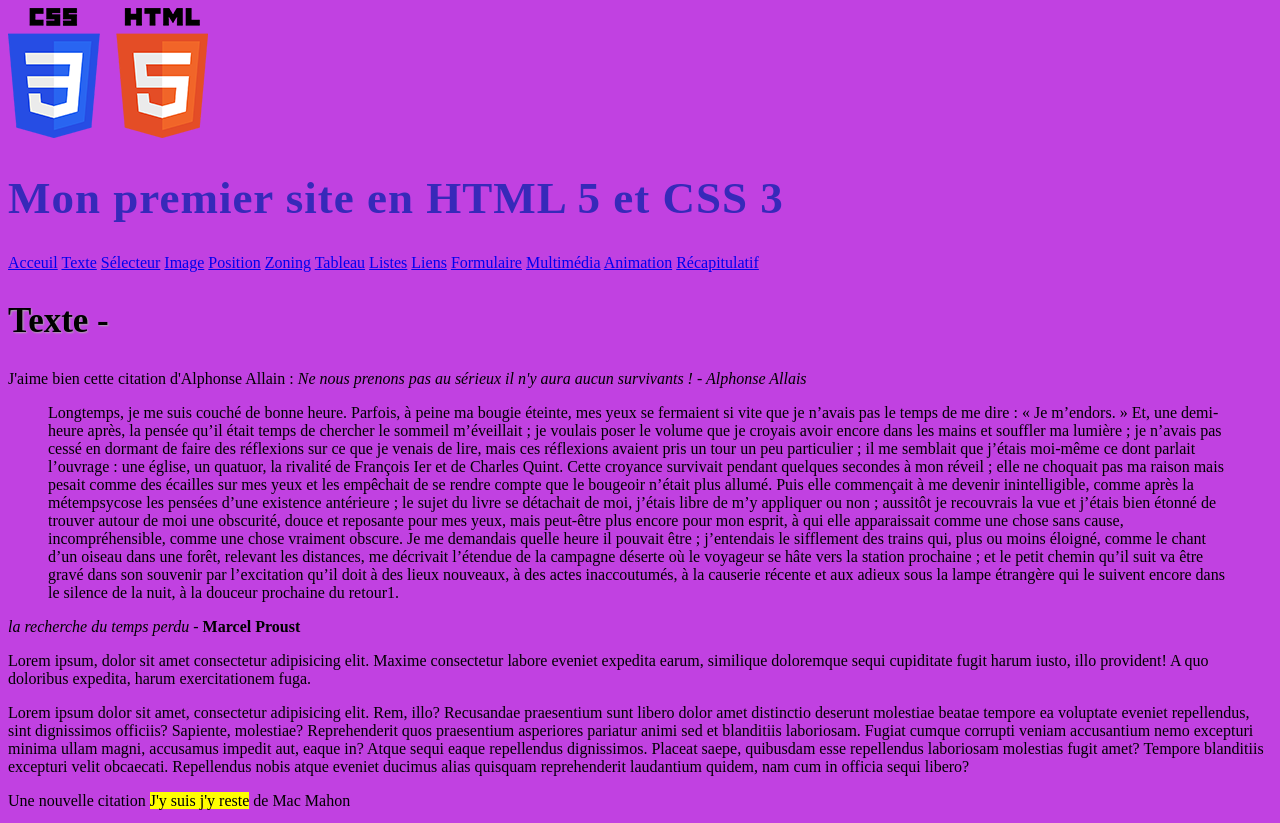
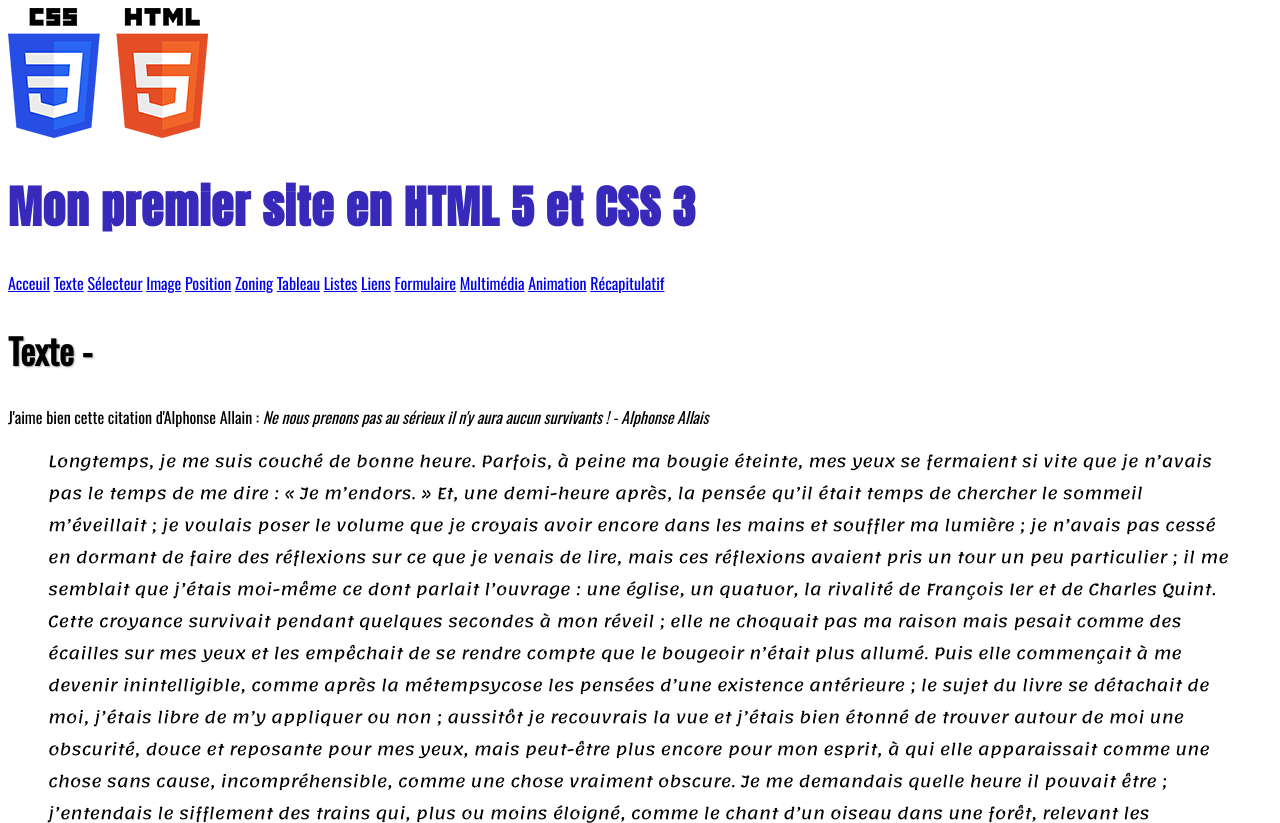
Before and after one commit to Sleyter92k/premierSITE, a plain HTML site: page texte.html in a window 1280 px wide. Shown: the top 823 px of the page. Drawn offline with nearby package versions, Linux system fonts and the light colour scheme.

Commit message:
Google Fonts

```diff
--- a/exos/css/style.css
+++ b/exos/css/style.css
@@ -1,10 +1,22 @@
 /* style pour premier site */
+
+/* Les typos Google Font utilisées dans les sites */
+/* Anton, Oswald, Lemonada */
+
+/*font-family: 'Anton', sans-serif;
+font-family: 'Lemonada', cursive;
+font-family: 'Oswald', sans-serif; */
+
+
+
 body{
-    background-color: rgb(193, 65, 225);
+    font-family: 'Oswald', sans-serif;
 }
 /* Les titres du site */
 
 h1 {
+    font-family: 'Anton', sans-serif;
+    /* taille typo */
     font-size: 45px;
     /* espacement entre les lettres */
     letter-spacing: 1px;
@@ -34,3 +46,7 @@ h3 {
 h4 {
     text-align: center;
 }
+
+blockquote{
+    font-family: 'Lemonada', cursive;
+}
--- a/texte.html
+++ b/texte.html
@@ -15,9 +15,10 @@
 		<title>Mon premier site en HTML 5 et en CSS 3 - Texte HTML</title>
 		<!-- à compléter, feuille de style css, typo etc. -->
 
-		<!-- feuille style du site -->
+		<link rel="preconnect" href="https://fonts.googleapis.com">
+		<link rel="preconnect" href="https://fonts.gstatic.com" crossorigin>
+		<link href="https://fonts.googleapis.com/css2?family=Anton&family=Lemonada&family=Oswald&display=swap" rel="stylesheet">
 		<link rel="stylesheet" href="exos/css/style.css">
-
 
 	</head>
 	<body>
```
Also changed, not shown: index.html (+3 -1 lines), liens.html (+3 -1 lines), liste.html (+3 -1 lines).
